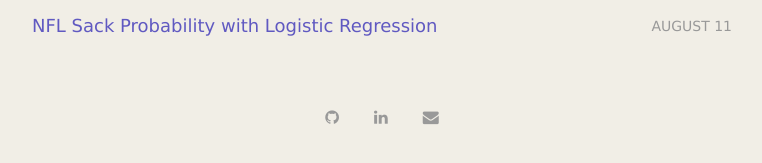
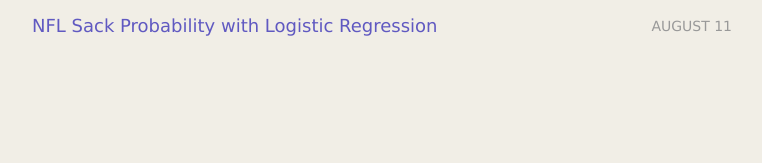
Before and after one commit to ethantompkins/ethantompkins.github.io, a Jekyll site: the page built from blog.md, in a window 1280 px wide. Shown: the part 362-525 px from the top of the page, without its empty margins (258-1020 px from the left). Built offline with Jekyll 4.4.1, drawn with Linux system fonts in a browser that asks for light colours; nearby versions of some CDN libraries.

Commit message:
lost footer

```diff
--- a/_includes/footer.html
+++ b/_includes/footer.html
@@ -1,9 +1,9 @@
-<footer class="footer">
+<!-- <footer class="footer"> -->
   <!-- <a href="https://twitter.com/{{ site.author.twitter }}"><i class="fa fa-twitter" aria-hidden="true" target="_blank"></i></a> -->
-  <a href="https://github.com/{{ site.author.github }}"><i class="fa fa-github" aria-hidden="true" target="_blank"></i></a>
-  <a href="https://linkedin.com/in/{{ site.author.linkedin }}"><i class="fa fa-linkedin" aria-hidden="true" target="_blank"></i></a>
-  <a href="mailto:{{ site.author.email }}"><i class="fa fa-envelope" aria-hidden="true" target="_blank"></i></a>
+  <!-- <a href="https://github.com/{{ site.author.github }}"><i class="fa fa-github" aria-hidden="true" target="_blank"></i></a> -->
+  <!-- <a href="https://linkedin.com/in/{{ site.author.linkedin }}"><i class="fa fa-linkedin" aria-hidden="true" target="_blank"></i></a> -->
+  <!-- <a href="mailto:{{ site.author.email }}"><i class="fa fa-envelope" aria-hidden="true" target="_blank"></i></a> -->
   <!-- <div class="post-date">
     created with Jekyll and the Lagrange theme
   </div> -->
-</footer>
+<!-- </footer> -->
```
